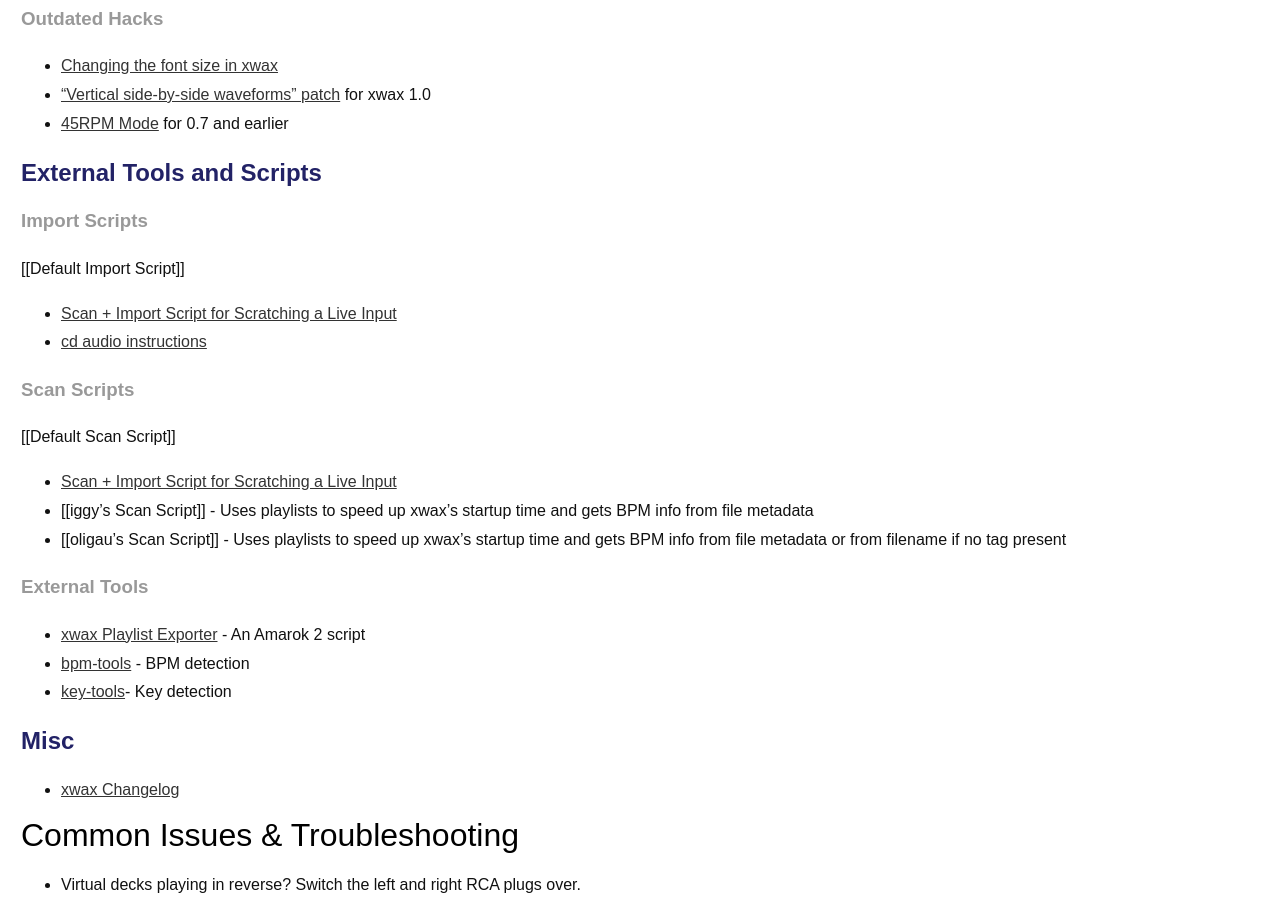
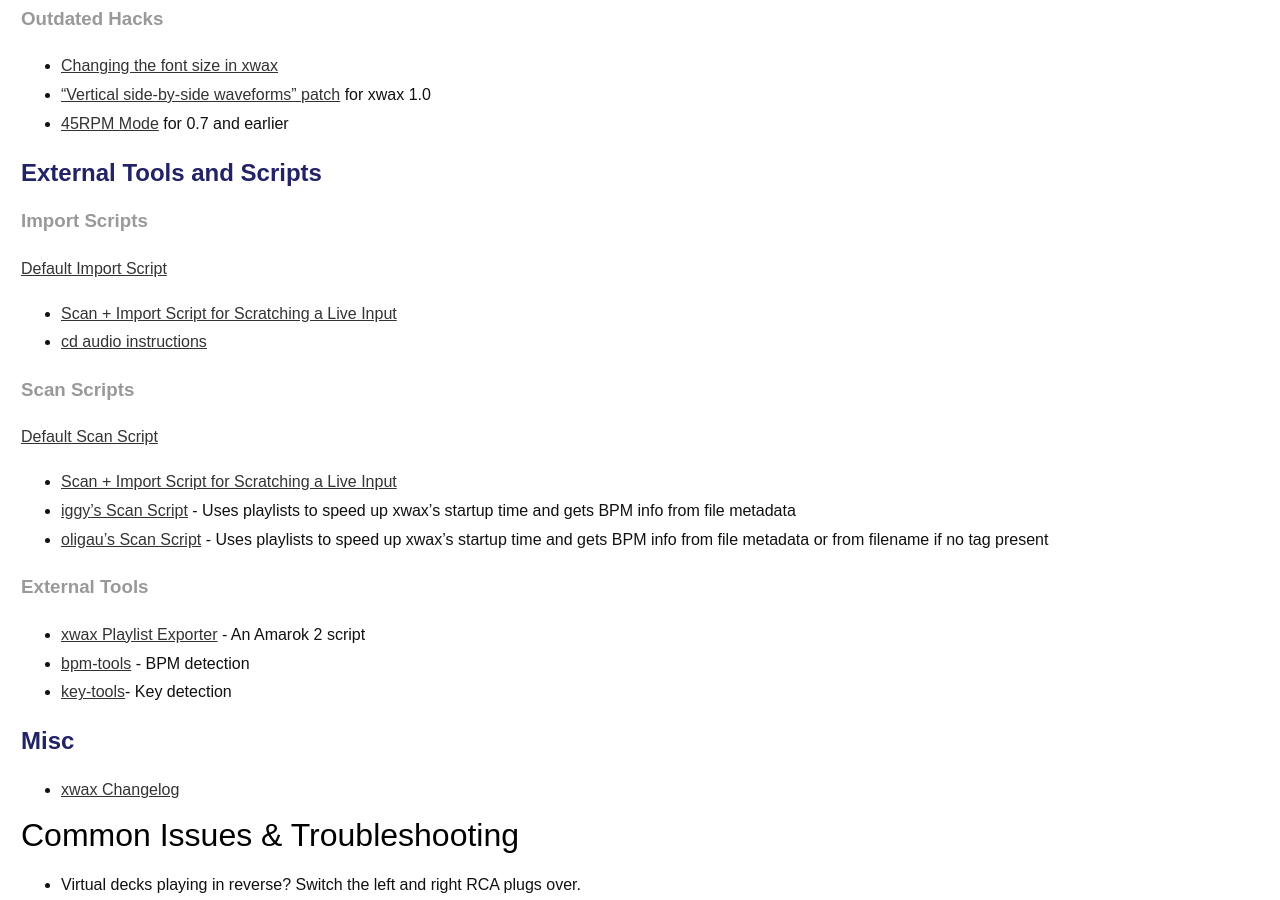
Before and after one commit to xwax/xwax.github.io, a Jekyll site: the page built from index.md, in a window 1280 px wide and 900 px high, scrolled down 1434 px. Built offline with Jekyll 4.4.1, drawn with Linux system fonts in a browser that asks for light colours; part of the change alters nothing that is shown.

```diff
--- a/index.md
+++ b/index.md
@@ -66,18 +66,18 @@ Please feel free to contribute to the documentation. You can also chat with or a
 
 ### Import Scripts
 
-[[Default Import Script]]
+[Default Import Script](/default_import_script)
 
   * [Scan + Import Script for Scratching a Live Input](/modified_script_for_live_mic_input)
   * [cd audio instructions](/setting_up_the_cd_audio_importer)
 
 ### Scan Scripts
 
-[[Default Scan Script]]
+[Default Scan Script](/default_scan_script)
 
   * [Scan + Import Script for Scratching a Live Input](/modified_script_for_live_mic_input)
-  * [[iggy's Scan Script]] - Uses playlists to speed up xwax's startup time and gets BPM info from file metadata
-  * [[oligau's Scan Script]] - Uses playlists to speed up xwax's startup time and gets BPM info from file metadata or from filename if no tag present
+  * [iggy's Scan Script](/iggy_s_scan_script) - Uses playlists to speed up xwax's startup time and gets BPM info from file metadata
+  * [oligau's Scan Script](/oligau_s_scan_script) - Uses playlists to speed up xwax's startup time and gets BPM info from file metadata or from filename if no tag present
 
 ### External Tools
 
```
